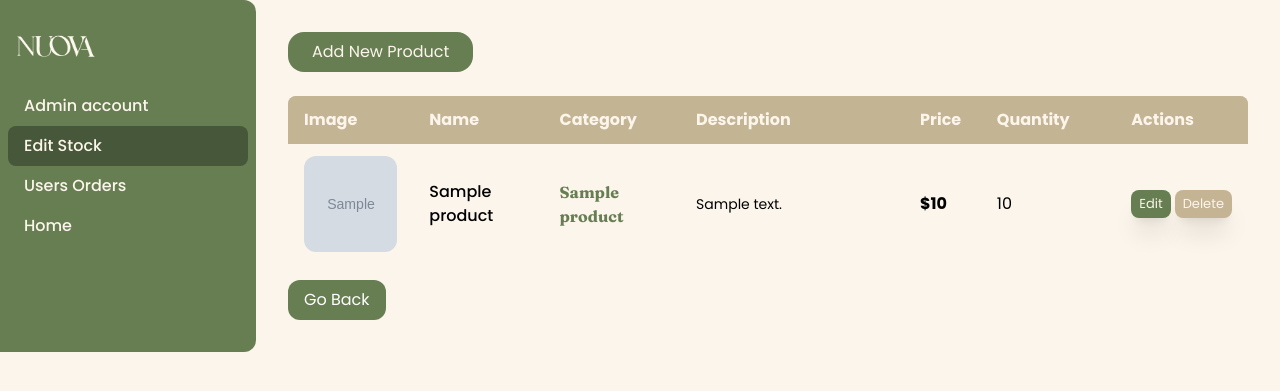
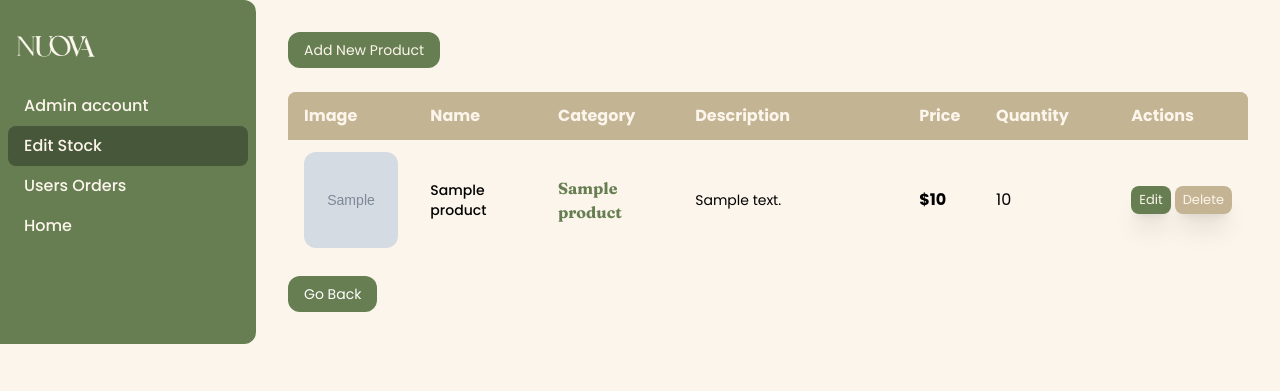
Before and after one commit to isimane/Comsetics-WebApplication, a Flask app: template templates/productstable.html in a window 1280 px wide. Shown: the top 391 px of the page. Run offline with Flask 3, Linux system fonts and the light colour scheme; the template is opened without the code that fills it: most values are stand-ins (such as "Sample title", 1, 10 or a date in 2020); grey boxes marked "Sample" are stand-in pictures; some libraries are stand-ins or nearby versions.

Commit message:
Updated CSS classes and font sizes for buttons and table cells in productstable.htm

```diff
--- a/templates/productstable.html
+++ b/templates/productstable.html
@@ -85,7 +85,7 @@
 
             <div class="flex-1 p-4 md:p-8 pl-0">
                 <div class="mb-6  ">
-                    <a href="{{ url_for('add_product') }}" class="inline-block bg-darkgreen text-light px-6 py-2 rounded-2xl hover:bg-opacity-80  duration-300">
+                    <a href="{{ url_for('add_product') }}" class="inline-block bg-darkgreen text-light text-sm px-4 py-2 rounded-xl hover:bg-opacity-80  duration-300">
                         Add New Product
                     </a>
                 </div>
@@ -108,7 +108,7 @@
                                 <td class="px-4 py-3">
                                     <img src="{{ url_for('static', filename='media/' + product['image']) }}" alt="{{ product.image }}" class="w-24 h-24 object-cover rounded-xl">
                                 </td>
-                                <td class="px-4 py-3 font-medium">{{ product.name }}</td>
+                                <td class="px-4 py-3 font-medium text-sm">{{ product.name }}</td>
                                 <td class="px-4 py-3 font-fraun text-darkgreen font-bold">{{ product.category_name }}</td>
                                 <td class="px-4 py-3">
                                     <p class="truncate w-48 text-sm">{{ product.description }}</p>
@@ -126,8 +126,8 @@
                         </tbody>
                     </table>
                 </div>
-                <button class="bg-darkgreen text-white px-4 py-2 mt-4 rounded-xl hover:opacity-80 transition-opacity duration-300">
-                    <a href="{{ url_for('accountadmin') }}">Go Back</a>
+                <button class="bg-darkgreen text-white text-sm px-4 py-2 mt-4 rounded-xl hover:opacity-80 transition-opacity duration-300">
+                    <a href="{{ url_for('accountadmin') }}" >Go Back</a>
                 </button>
             </div>
         </div>
```
